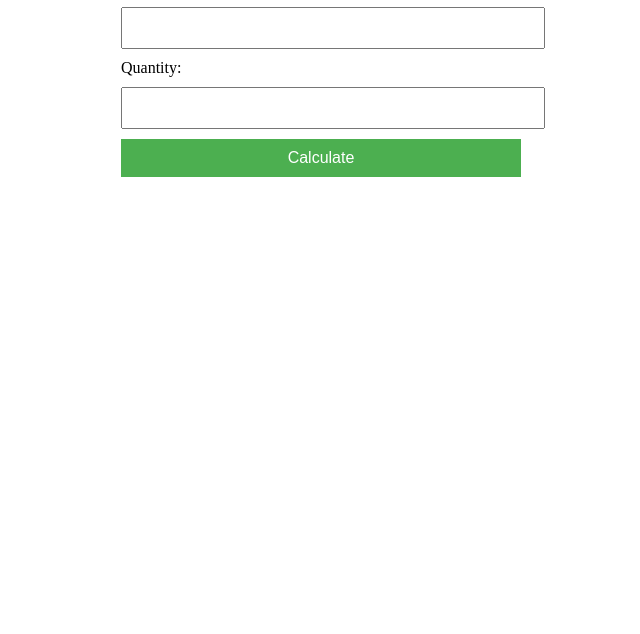
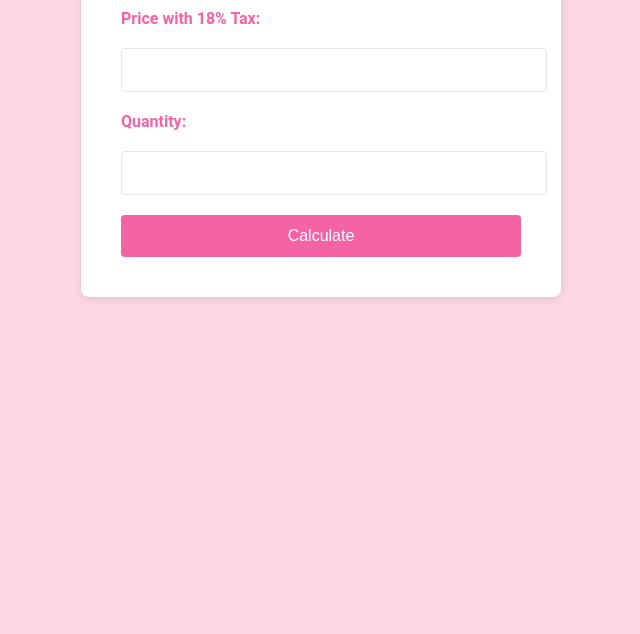
Before and after one commit to harshlovescode/HarshIndustriesRate, a plain HTML site: page index.html in a window 1280 px wide. Shown: the part 166-800 px from the top of the page, without its empty margins (319-959 px from the left). Drawn offline with Linux system fonts and the light colour scheme.

Commit message:
Update style.css

```diff
--- a/style.css
+++ b/style.css
@@ -1,34 +1,74 @@
+body {
+  background-color: #fcd7e5;
+  color: #333;
+  font-family: 'Roboto', sans-serif;
+}
+
+
 .container {
   max-width: 400px;
   margin: 0 auto;
-    padding: 20px;
+  padding: 40px;
+  background-color: #ffffff;
+  border-radius: 8px;
+  box-shadow: 0px 2px 10px rgba(0, 0, 0, 0.1);
 }
 
 h1 {
   text-align: center;
+  color: #f663a4;
+  margin-bottom: 30px;
 }
 
 form {
   display: flex;
   flex-direction: column;
-    gap: 10px;
+  gap: 20px;
+}
+
+label {
+  font-weight: bold;
+  color: #f663a4;
 }
 
 input[type="number"] {
   width: 100%;
-    padding: 10px;
+  padding: 12px;
   font-size: 16px;
+  border-radius: 4px;
+  border: 1px solid #e6e6e6;
+  transition: border-color 0.3s ease;
+}
+
+input[type="number"]:focus {
+  border-color: #f663a4;
 }
 
 button {
-    padding: 10px;
+  padding: 12px;
   font-size: 16px;
-    background-color: #4CAF50;
-    color: white;
+  background-color: #f663a4;
+  color: #ffffff;
   border: none;
+  border-radius: 4px;
   cursor: pointer;
+  transition: background-color 0.3s ease;
+}
+
+button:hover {
+  background-color: #d43d79;
 }
 
 .hidden {
   display: none;
 }
+
+#result {
+  margin-top: 20px;
+  padding: 16px;
+  font-size: 18px;
+  text-align: center;
+  background-color: #f663a4;
+  color: #ffffff;
+  border-radius: 4px;
+}
```
Lines whose indentation alone changed are shown as unchanged.
